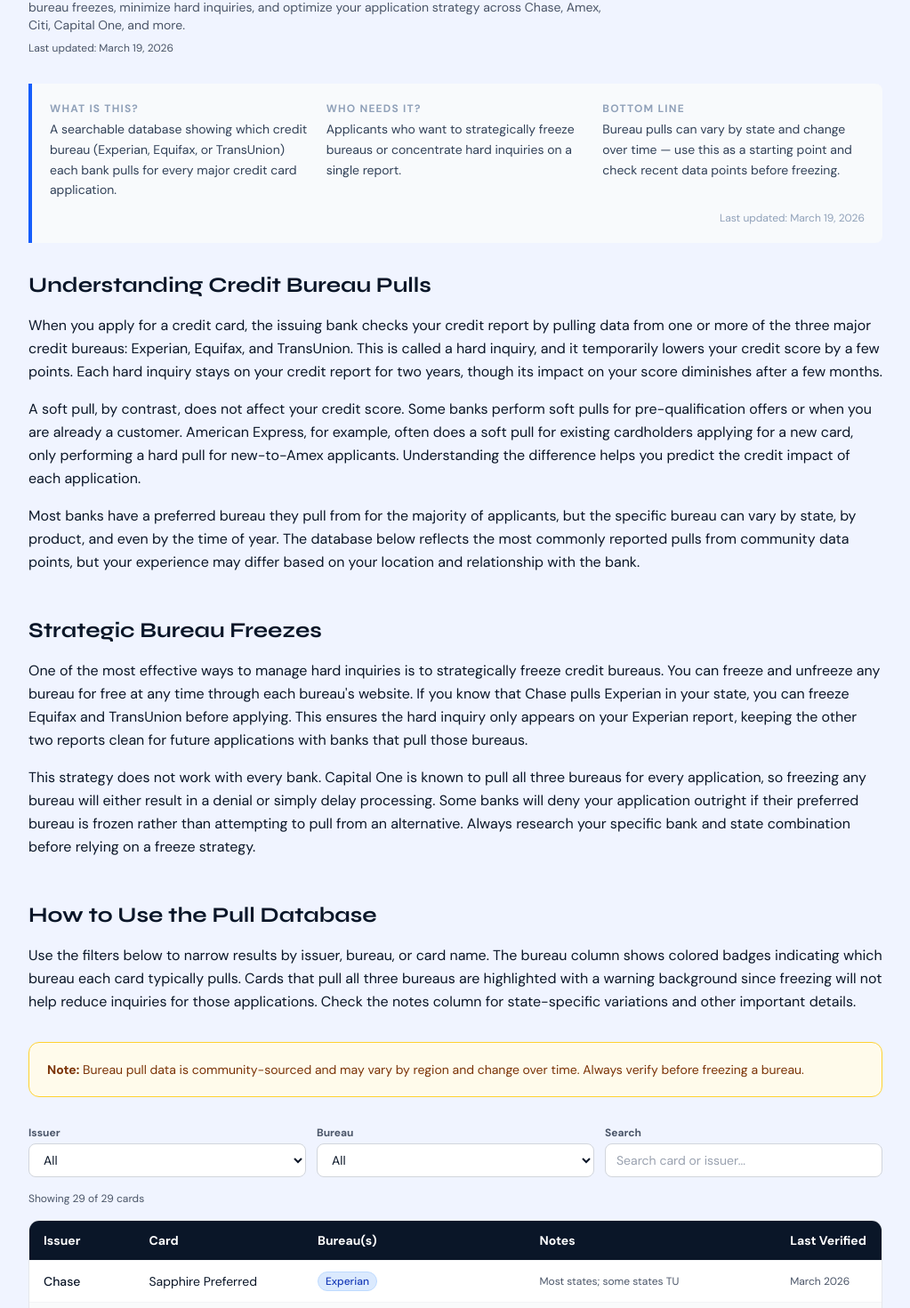
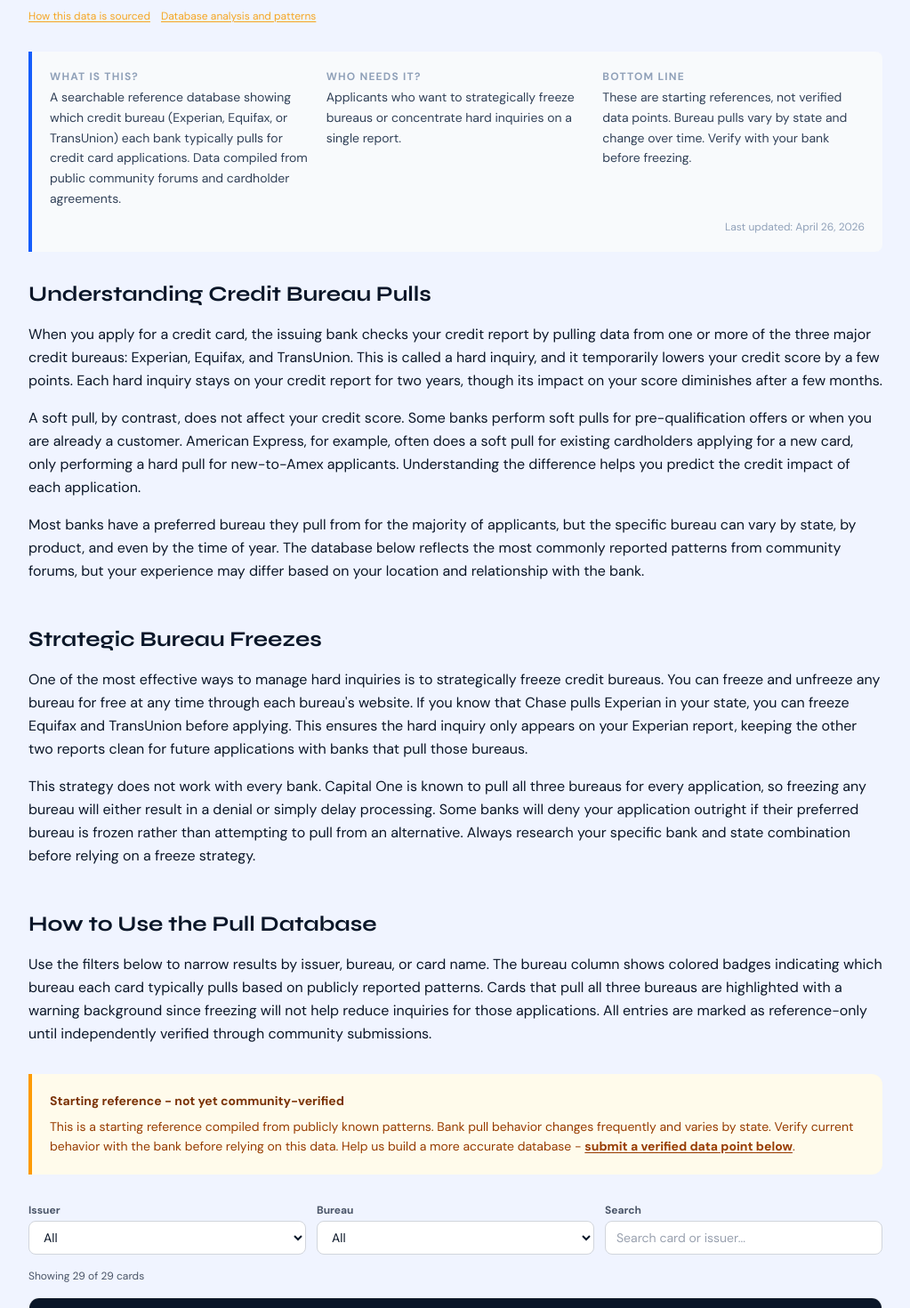
Before and after one commit to raiderj77/524tracker, a Next.js app: page /credit-pull-database in a window 1280 px wide. Shown: the part 259-1729 px from the top of the page at 89% size, without its empty margins (128-1151 px from the left). Built offline with nearby package versions, Linux system fonts and the light colour scheme.

Commit message:
feat: reframe credit pull database honestly

```diff
--- a/src/app/credit-pull-database/page.tsx
+++ b/src/app/credit-pull-database/page.tsx
@@ -5,23 +5,28 @@
 import FinancialDisclaimer from '@/components/FinancialDisclaimer';
 
 export const metadata: Metadata = {
-  title: 'Credit Bureau Pull Database — Which Bureau Each Bank Pulls | 524Tracker',
+  title: 'Credit Bureau Pull Database — Community Reference for Credit Card Applications | 524Tracker',
   description:
-    'Find which credit bureau each bank pulls for every major credit card. Covers Chase, Amex, Citi, Capital One, and more. Filter by issuer or bureau instantly.',
+    'A starting reference for which credit bureau each major bank pulls. Compiled from public sources. Help us build the most accurate database by submitting verified data points.',
   keywords:
     'credit bureau pull, which bureau does chase pull, credit pull database, experian equifax transunion, credit card hard pull, bureau freeze strategy',
   robots: { index: true, follow: true, 'max-snippet': -1 },
   alternates: { canonical: 'https://524tracker.com/credit-pull-database' },
   openGraph: {
-    title: 'Credit Bureau Pull Database — Which Bureau Each Bank Pulls',
+    title: 'Credit Bureau Pull Database — Community Reference for Credit Card Applications',
     description:
-      'Find which credit bureau each bank pulls for every major credit card. Filter by issuer or bureau. Free tool from 524Tracker.',
+      'A starting reference for which credit bureau each major bank pulls. Compiled from public sources. Help us build the most accurate database.',
     url: 'https://524tracker.com/credit-pull-database',
     type: 'website',
   },
 };
 
 const pullFaqs = [
+  {
+    question: 'Where does this data come from?',
+    answer:
+      'This database is compiled from publicly known issuer patterns reported on community forums (r/CreditCards, FlyerTalk, doctorofcredit.com) and from cardholder agreements. We are building a community-verified database. The current entries are starting references and have not yet been independently verified through our submission process.',
+  },
   {
     question: 'Why does it matter which credit bureau a bank pulls?',
     answer:
@@ -52,7 +57,7 @@
                 '@type': 'WebApplication',
                 name: 'Credit Bureau Pull Database',
                 description:
-                  'Look up which credit bureau each bank pulls for every major credit card. Filter by issuer or bureau to plan your application strategy.',
+                  'A starting reference for which credit bureau each major bank pulls for credit card applications. Community-sourced patterns from public forums and cardholder agreements.',
                 url: 'https://524tracker.com/credit-pull-database',
                 applicationCategory: 'FinanceApplication',
                 operatingSystem: 'All',
@@ -66,7 +71,7 @@
                   name: '524Tracker',
                 },
                 datePublished: '2026-03-19',
-                dateModified: new Date().toISOString().substring(0,10),
+                dateModified: new Date().toISOString().substring(0, 10),
               },
               {
                 '@type': 'BreadcrumbList',
@@ -105,21 +110,31 @@
 
         <header className="mb-8">
           <h1 className="font-display font-bold text-3xl sm:text-4xl text-brand-navy mb-3">
-            Credit Bureau Pull Database &mdash; Which Bureau Does Each Bank Pull?
+            Credit Bureau Pull Database
           </h1>
           <p className="text-sm text-text-secondary max-w-2xl">
-            Look up which credit bureau each bank pulls when you apply for a credit card.
-            Use this data to plan bureau freezes, minimize hard inquiries, and optimize your
-            application strategy across Chase, Amex, Citi, Capital One, and more.
+            A starting reference for which bureau each major bank pulls when you apply for a credit card.
+            Patterns compiled from public community sources. Help us build a more accurate database by{' '}
+            <Link href="/submit-data-point" className="text-brand-gold hover:text-amber-600 font-semibold">
+              submitting a verified data point
+            </Link>
+            .
           </p>
-          <p className="text-xs text-text-secondary mt-2">Last updated: March 19, 2026</p>
+          <div className="flex flex-wrap gap-3 mt-3">
+            <Link href="/methodology" className="text-xs text-brand-gold hover:text-amber-600 underline underline-offset-2">
+              How this data is sourced
+            </Link>
+            <Link href="/credit-pull-database/analysis" className="text-xs text-brand-gold hover:text-amber-600 underline underline-offset-2">
+              Database analysis and patterns
+            </Link>
+          </div>
         </header>
 
         <AnswerBlock
-          what="A searchable database showing which credit bureau (Experian, Equifax, or TransUnion) each bank pulls for every major credit card application."
+          what="A searchable reference database showing which credit bureau (Experian, Equifax, or TransUnion) each bank typically pulls for credit card applications. Data compiled from public community forums and cardholder agreements."
           who="Applicants who want to strategically freeze bureaus or concentrate hard inquiries on a single report."
-          bottomLine="Bureau pulls can vary by state and change over time — use this as a starting point and check recent data points before freezing."
-          lastUpdated="2026-03-19"
+          bottomLine="These are starting references, not verified data points. Bureau pulls vary by state and change over time. Verify with your bank before freezing."
+          lastUpdated="2026-04-26"
         />
 
         <article className="space-y-12">
@@ -143,7 +158,7 @@
             <p className="text-base text-text-primary mb-4 leading-relaxed">
               Most banks have a preferred bureau they pull from for the majority of applicants, but the specific
               bureau can vary by state, by product, and even by the time of year. The database below reflects the
-              most commonly reported pulls from community data points, but your experience may differ based on
+              most commonly reported patterns from community forums, but your experience may differ based on
               your location and relationship with the bank.
             </p>
           </section>
@@ -174,21 +189,40 @@
             </h2>
             <p className="text-base text-text-primary mb-4 leading-relaxed">
               Use the filters below to narrow results by issuer, bureau, or card name. The bureau column shows
-              colored badges indicating which bureau each card typically pulls. Cards that pull all three bureaus
-              are highlighted with a warning background since freezing will not help reduce inquiries for those
-              applications. Check the notes column for state-specific variations and other important details.
+              colored badges indicating which bureau each card typically pulls based on publicly reported patterns.
+              Cards that pull all three bureaus are highlighted with a warning background since freezing will not
+              help reduce inquiries for those applications. All entries are marked as reference-only until
+              independently verified through community submissions.
             </p>
           </section>
         </article>
 
-        <div className="mt-8 mb-8 bg-amber-50 border border-amber-300 rounded-xl p-5">
-          <p className="text-sm text-amber-900">
-            <strong>Note:</strong> Bureau pull data is community-sourced and may vary by region and change over
-            time. Always verify before freezing a bureau.
+        {/* Prominent data quality banner */}
+        <div className="mt-8 mb-8 bg-amber-50 border-l-4 border-amber-500 rounded-r-xl p-5">
+          <p className="text-sm font-semibold text-amber-900 mb-2">Starting reference - not yet community-verified</p>
+          <p className="text-sm text-amber-800 leading-relaxed">
+            This is a starting reference compiled from publicly known patterns. Bank pull behavior changes
+            frequently and varies by state. Verify current behavior with the bank before relying on this data.
+            Help us build a more accurate database -{' '}
+            <Link href="/submit-data-point" className="font-semibold underline underline-offset-2 hover:text-amber-900">
+              submit a verified data point below
+            </Link>
+            .
           </p>
         </div>
 
         <CreditPullClient />
+
+        {/* Link to analysis */}
+        <div className="mt-6 mb-4 bg-brand-light border border-gray-200 rounded-xl p-5">
+          <p className="text-sm font-semibold text-brand-navy mb-1">See what the data shows</p>
+          <p className="text-sm text-text-secondary mb-3">
+            Bureau distribution by issuer, freeze strategy recommendations, and patterns across all 29 cards in this reference set.
+          </p>
+          <Link href="/credit-pull-database/analysis" className="text-sm text-brand-gold hover:text-amber-600 font-semibold">
+            View database analysis &rarr;
+          </Link>
+        </div>
 
         <article className="mt-16 space-y-12">
           <section>
--- a/src/components/CreditPullClient.tsx
+++ b/src/components/CreditPullClient.tsx
@@ -1,51 +1,7 @@
 'use client';
 
 import { useState, useMemo } from 'react';
-
-type Bureau = 'Experian' | 'Equifax' | 'TransUnion';
-
-interface PullData {
-  issuer: string;
-  card: string;
-  bureaus: Bureau[];
-  notes: string;
-  lastVerified: string;
-}
-
-const PULL_DATA: PullData[] = [
-  { issuer: 'Chase', card: 'Sapphire Preferred', bureaus: ['Experian'], notes: 'Most states; some states TU', lastVerified: 'March 2026' },
-  { issuer: 'Chase', card: 'Sapphire Reserve', bureaus: ['Experian'], notes: 'Most states; some states TU', lastVerified: 'March 2026' },
-  { issuer: 'Chase', card: 'Freedom Flex', bureaus: ['Experian'], notes: 'Most states', lastVerified: 'March 2026' },
-  { issuer: 'Chase', card: 'Freedom Unlimited', bureaus: ['Experian'], notes: 'Most states', lastVerified: 'March 2026' },
-  { issuer: 'Chase', card: 'Ink Preferred', bureaus: ['Experian'], notes: 'Business cards; most states', lastVerified: 'March 2026' },
-  { issuer: 'Chase', card: 'Ink Cash', bureaus: ['Experian'], notes: 'Business cards; most states', lastVerified: 'March 2026' },
-  { issuer: 'Amex', card: 'Platinum', bureaus: ['Experian'], notes: 'Soft pull for existing customers, hard for new', lastVerified: 'March 2026' },
-  { issuer: 'Amex', card: 'Gold', bureaus: ['Experian'], notes: 'Soft pull for existing customers', lastVerified: 'March 2026' },
-  { issuer: 'Amex', card: 'Blue Cash Preferred', bureaus: ['Experian'], notes: '', lastVerified: 'March 2026' },
-  { issuer: 'Amex', card: 'Delta SkyMiles Gold', bureaus: ['Experian'], notes: '', lastVerified: 'March 2026' },
-  { issuer: 'Citi', card: 'Strata Premier', bureaus: ['Experian', 'Equifax'], notes: 'Varies by state', lastVerified: 'March 2026' },
-  { issuer: 'Citi', card: 'Custom Cash', bureaus: ['Experian', 'Equifax'], notes: 'Varies by state', lastVerified: 'March 2026' },
-  { issuer: 'Citi', card: 'Double Cash', bureaus: ['Experian', 'Equifax'], notes: 'Varies by state', lastVerified: 'March 2026' },
-  { issuer: 'BofA', card: 'Customized Cash', bureaus: ['Experian', 'TransUnion'], notes: 'Varies by state', lastVerified: 'March 2026' },
-  { issuer: 'BofA', card: 'Premium Rewards', bureaus: ['Experian', 'TransUnion'], notes: 'Varies by state', lastVerified: 'March 2026' },
-  { issuer: 'BofA', card: 'Travel Rewards', bureaus: ['Experian', 'TransUnion'], notes: 'Varies by state', lastVerified: 'March 2026' },
-  { issuer: 'Capital One', card: 'Venture X', bureaus: ['Experian', 'Equifax', 'TransUnion'], notes: 'Pulls all 3 bureaus; cannot avoid with freeze', lastVerified: 'March 2026' },
-  { issuer: 'Capital One', card: 'Venture', bureaus: ['Experian', 'Equifax', 'TransUnion'], notes: 'Pulls all 3 bureaus', lastVerified: 'March 2026' },
-  { issuer: 'Capital One', card: 'SavorOne', bureaus: ['Experian', 'Equifax', 'TransUnion'], notes: 'Pulls all 3 bureaus', lastVerified: 'March 2026' },
-  { issuer: 'Barclays', card: 'AAdvantage Aviator Red', bureaus: ['TransUnion'], notes: 'Primarily TU', lastVerified: 'March 2026' },
-  { issuer: 'Barclays', card: 'JetBlue Plus', bureaus: ['TransUnion'], notes: 'Primarily TU', lastVerified: 'March 2026' },
-  { issuer: 'US Bank', card: 'Altitude Reserve', bureaus: ['Experian'], notes: 'Most states', lastVerified: 'March 2026' },
-  { issuer: 'US Bank', card: 'Cash+', bureaus: ['Experian'], notes: 'Most states', lastVerified: 'March 2026' },
-  { issuer: 'Wells Fargo', card: 'Autograph', bureaus: ['Experian'], notes: 'Most states', lastVerified: 'March 2026' },
-  { issuer: 'Wells Fargo', card: 'Autograph Journey', bureaus: ['Experian'], notes: 'Most states', lastVerified: 'March 2026' },
-  { issuer: 'Wells Fargo', card: 'Active Cash', bureaus: ['Experian'], notes: 'Most states', lastVerified: 'March 2026' },
-  { issuer: 'Discover', card: 'it Cash Back', bureaus: ['Experian'], notes: 'Most states', lastVerified: 'March 2026' },
-  { issuer: 'Navy Federal', card: 'More Rewards', bureaus: ['TransUnion'], notes: 'Credit union', lastVerified: 'March 2026' },
-  { issuer: 'PenFed', card: 'Pathfinder', bureaus: ['Equifax'], notes: 'Credit union', lastVerified: 'March 2026' },
-];
-
-const ISSUERS = ['All', 'Chase', 'Amex', 'Citi', 'BofA', 'Capital One', 'Barclays', 'US Bank', 'Wells Fargo', 'Discover', 'Navy Federal', 'PenFed'] as const;
-const BUREAUS: ('All' | Bureau)[] = ['All', 'Experian', 'Equifax', 'TransUnion'];
+import { PULL_DATA, ISSUERS, BUREAUS, type Bureau } from '@/lib/pullData';
 
 const BUREAU_COLORS: Record<Bureau, string> = {
   Experian: 'bg-blue-100 text-blue-800 border-blue-200',
@@ -138,7 +94,7 @@
               <th className="px-4 py-3 font-semibold whitespace-nowrap">Card</th>
               <th className="px-4 py-3 font-semibold whitespace-nowrap">Bureau(s)</th>
               <th className="px-4 py-3 font-semibold">Notes</th>
-              <th className="px-4 py-3 font-semibold whitespace-nowrap">Last Verified</th>
+              <th className="px-4 py-3 font-semibold whitespace-nowrap">Verification Status</th>
             </tr>
           </thead>
           <tbody>
@@ -181,8 +137,8 @@
                     <td className="px-4 py-3 text-text-secondary text-xs">
                       {row.notes || '\u2014'}
                     </td>
-                    <td className="px-4 py-3 text-xs text-text-secondary whitespace-nowrap">
-                      {row.lastVerified}
+                    <td className="px-4 py-3 text-xs text-amber-700 whitespace-nowrap">
+                      Reference only
                     </td>
                   </tr>
                 );
--- /dev/null
+++ b/src/lib/pullData.ts
@@ -0,0 +1,43 @@
+export type Bureau = 'Experian' | 'Equifax' | 'TransUnion';
+
+export interface PullEntry {
+  issuer: string;
+  card: string;
+  bureaus: Bureau[];
+  notes: string;
+}
+
+export const PULL_DATA: PullEntry[] = [
+  { issuer: 'Chase', card: 'Sapphire Preferred', bureaus: ['Experian'], notes: 'Most states; some states TU' },
+  { issuer: 'Chase', card: 'Sapphire Reserve', bureaus: ['Experian'], notes: 'Most states; some states TU' },
+  { issuer: 'Chase', card: 'Freedom Flex', bureaus: ['Experian'], notes: 'Most states' },
+  { issuer: 'Chase', card: 'Freedom Unlimited', bureaus: ['Experian'], notes: 'Most states' },
+  { issuer: 'Chase', card: 'Ink Preferred', bureaus: ['Experian'], notes: 'Business cards; most states' },
+  { issuer: 'Chase', card: 'Ink Cash', bureaus: ['Experian'], notes: 'Business cards; most states' },
+  { issuer: 'Amex', card: 'Platinum', bureaus: ['Experian'], notes: 'Soft pull for existing customers, hard for new' },
+  { issuer: 'Amex', card: 'Gold', bureaus: ['Experian'], notes: 'Soft pull for existing customers' },
+  { issuer: 'Amex', card: 'Blue Cash Preferred', bureaus: ['Experian'], notes: '' },
+  { issuer: 'Amex', card: 'Delta SkyMiles Gold', bureaus: ['Experian'], notes: '' },
+  { issuer: 'Citi', card: 'Strata Premier', bureaus: ['Experian', 'Equifax'], notes: 'Varies by state' },
+  { issuer: 'Citi', card: 'Custom Cash', bureaus: ['Experian', 'Equifax'], notes: 'Varies by state' },
+  { issuer: 'Citi', card: 'Double Cash', bureaus: ['Experian', 'Equifax'], notes: 'Varies by state' },
+  { issuer: 'BofA', card: 'Customized Cash', bureaus: ['Experian', 'TransUnion'], notes: 'Varies by state' },
+  { issuer: 'BofA', card: 'Premium Rewards', bureaus: ['Experian', 'TransUnion'], notes: 'Varies by state' },
+  { issuer: 'BofA', card: 'Travel Rewards', bureaus: ['Experian', 'TransUnion'], notes: 'Varies by state' },
+  { issuer: 'Capital One', card: 'Venture X', bureaus: ['Experian', 'Equifax', 'TransUnion'], notes: 'Pulls all 3 bureaus; cannot avoid with freeze' },
+  { issuer: 'Capital One', card: 'Venture', bureaus: ['Experian', 'Equifax', 'TransUnion'], notes: 'Pulls all 3 bureaus' },
+  { issuer: 'Capital One', card: 'SavorOne', bureaus: ['Experian', 'Equifax', 'TransUnion'], notes: 'Pulls all 3 bureaus' },
+  { issuer: 'Barclays', card: 'AAdvantage Aviator Red', bureaus: ['TransUnion'], notes: 'Primarily TU' },
+  { issuer: 'Barclays', card: 'JetBlue Plus', bureaus: ['TransUnion'], notes: 'Primarily TU' },
+  { issuer: 'US Bank', card: 'Altitude Reserve', bureaus: ['Experian'], notes: 'Most states' },
+  { issuer: 'US Bank', card: 'Cash+', bureaus: ['Experian'], notes: 'Most states' },
+  { issuer: 'Wells Fargo', card: 'Autograph', bureaus: ['Experian'], notes: 'Most states' },
+  { issuer: 'Wells Fargo', card: 'Autograph Journey', bureaus: ['Experian'], notes: 'Most states' },
+  { issuer: 'Wells Fargo', card: 'Active Cash', bureaus: ['Experian'], notes: 'Most states' },
+  { issuer: 'Discover', card: 'it Cash Back', bureaus: ['Experian'], notes: 'Most states' },
+  { issuer: 'Navy Federal', card: 'More Rewards', bureaus: ['TransUnion'], notes: 'Credit union' },
+  { issuer: 'PenFed', card: 'Pathfinder', bureaus: ['Equifax'], notes: 'Credit union' },
+];
+
+export const ISSUERS = ['All', 'Chase', 'Amex', 'Citi', 'BofA', 'Capital One', 'Barclays', 'US Bank', 'Wells Fargo', 'Discover', 'Navy Federal', 'PenFed'] as const;
+export const BUREAUS: ('All' | Bureau)[] = ['All', 'Experian', 'Equifax', 'TransUnion'];
```
